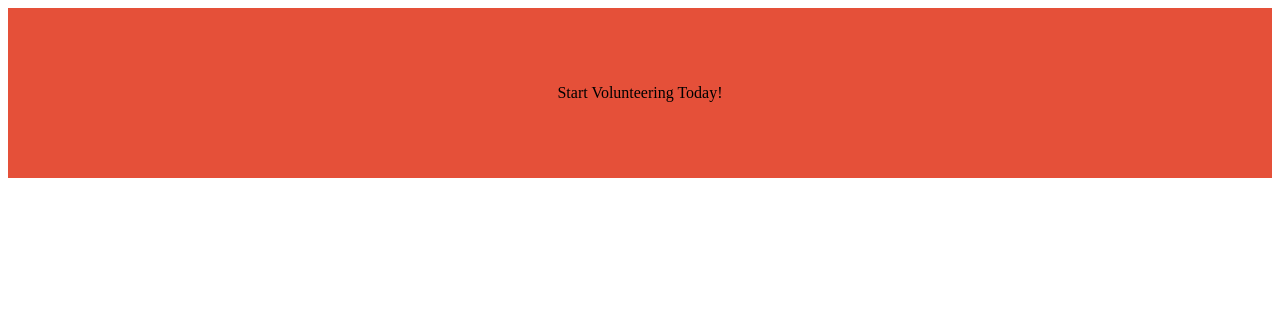
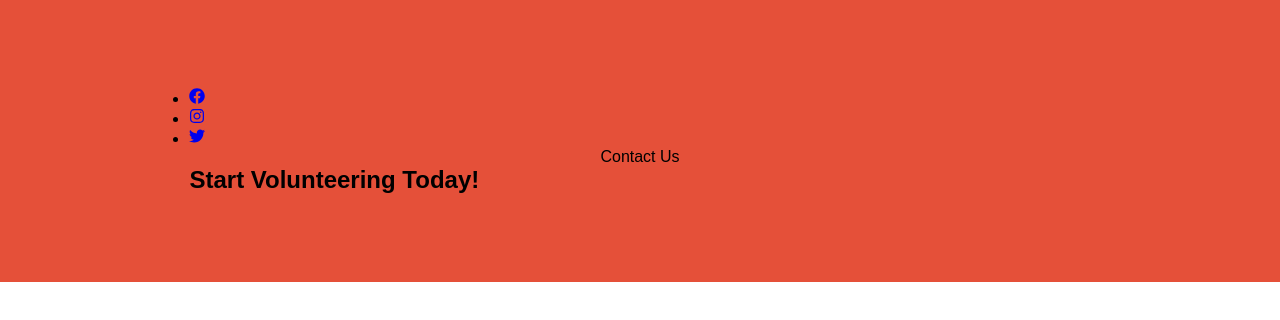
Before and after one commit to 71ana/Volunteer-Matching-Website, a React (Create React App) app in the folder volunteering-matching-website/: page / in a window 1280 px wide. Shown: the top 320 px of the page. Built offline with nearby package versions, Linux system fonts and the light colour scheme.

Commit message:
added some footer details

```diff
--- a/volunteering-matching-website/package.json
+++ b/volunteering-matching-website/package.json
@@ -8,6 +8,7 @@
     "@testing-library/user-event": "^13.5.0",
     "react": "^18.2.0",
     "react-dom": "^18.2.0",
+    "react-icons": "^4.12.0",
     "react-router-dom": "^6.19.0",
     "react-scripts": "5.0.1",
     "web-vitals": "^2.1.4"
--- a/volunteering-matching-website/src/footer.css
+++ b/volunteering-matching-website/src/footer.css
@@ -1,3 +1,17 @@
+/* CSS FOR ALL*/
+*{
+    margin: 0 0;
+    padding: 0 0;
+    font-family: Arial, "Lucida Handwriting", sans-serif, FontAwesome;
+}
+.container{
+    width: 80%;
+    margin: 0 auto;
+    padding: 1%;
+}
+
+/* CSS FOR footer*/
+
 .footer{
     background-color: #e55039;
     padding: 6%;
--- a/volunteering-matching-website/src/footer.js
+++ b/volunteering-matching-website/src/footer.js
@@ -1,16 +1,46 @@
 import React from "react";
 import "./footer.css";
-const Footer = () =>
-{
-   return(
-       <>
-           <section className='footer'>
-               <div className='text-center'>
-                    <a>Start Volunteering Today!</a>
-               </div>
-           </section>
-       </>
-   );
-}
+import { FaFacebook } from "react-icons/fa";
+import { FaInstagram } from "react-icons/fa";
+import { FaTwitter } from "react-icons/fa";
+
+const Footer = () => {
+    return (
+        <>
+            <section className="footer">
+                <div className="container">
+                    <div className="social text-left">
+                        <ul>
+                            <li>
+                                <a href="#" className="icon-link">
+                                    <FaFacebook />
+                                </a>
+                            </li>
+                            <li>
+                                <a href="#" className="icon-link">
+                                    <FaInstagram />
+                                </a>
+                            </li>
+                            <li>
+                                <a href="#" className="icon-link">
+                                    <FaTwitter />
+                                </a>
+                            </li>
+                        </ul>
+                    </div>
+
+                    <p className="text-center rights-text">
+                        Contact Us
+                    </p>
+
+                    <div className="text-right">
+                        <h2>Start Volunteering Today!</h2>
+                    </div>
+                </div>
+            </section>
+        </>
+    );
+};
+
 
 export default Footer
```
Also changed, not shown: 1 other file (tests, documents, lock files or other folders).
